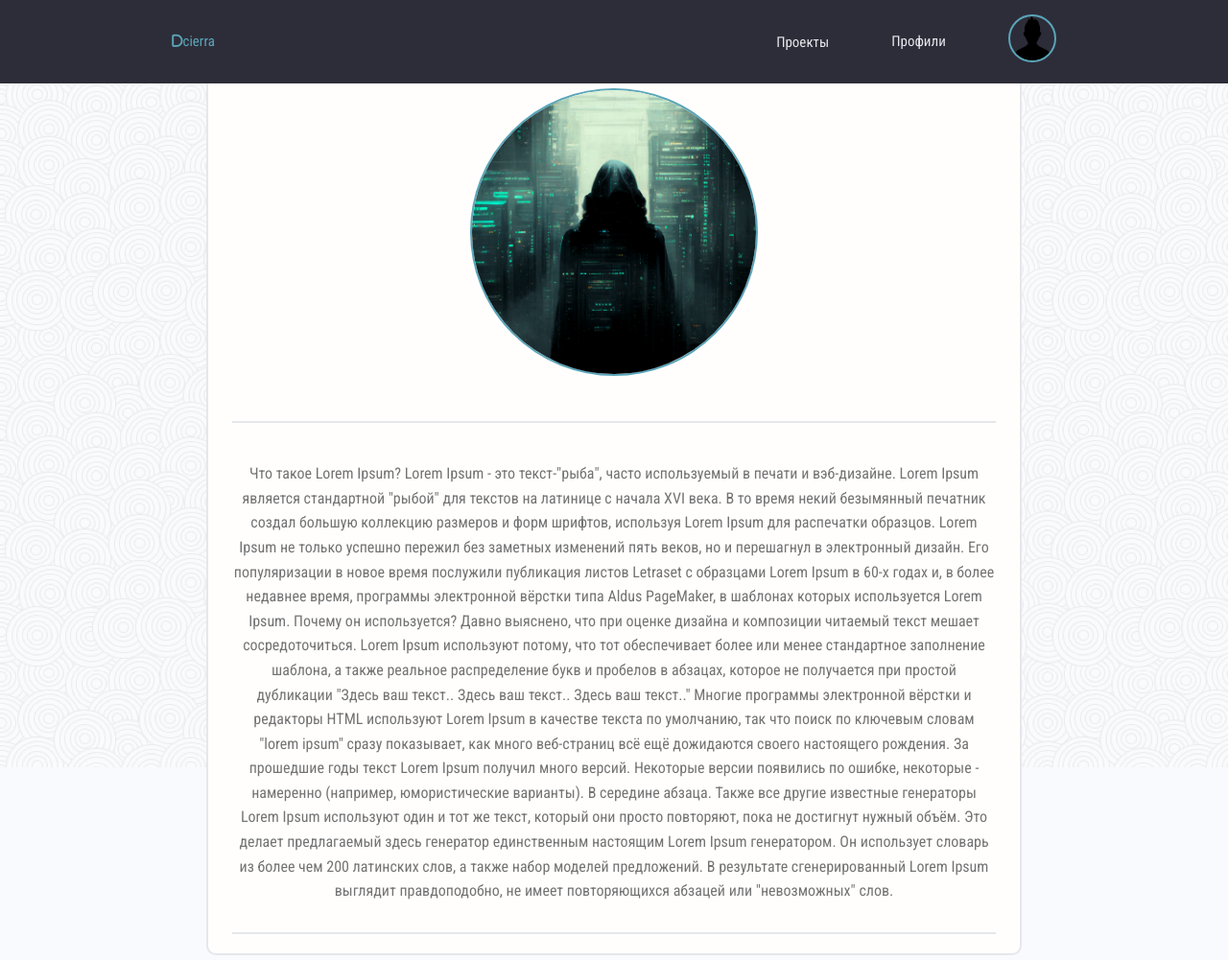
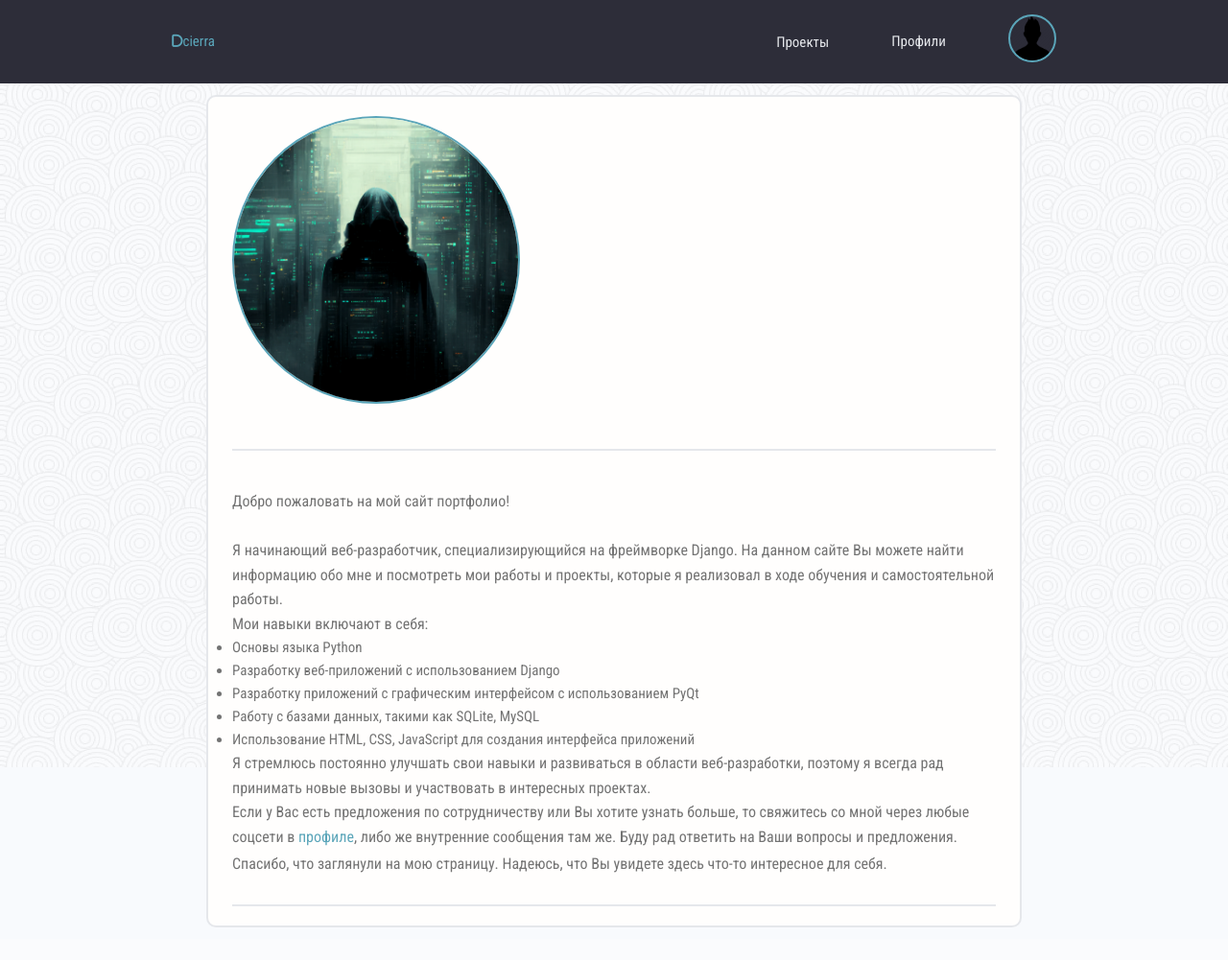
Before and after one commit to dcierra/dcierra-project, a Django app: page / in a window 1280 px wide. Shown: the whole page at 96% size. After the commit the page ends 967 px from the top, so only its background shows below. Run offline with Django 4.2, Linux system fonts and the light colour scheme; the visitor is signed in with stand-in values (Sample User, id 1); data comes from the database, SQL or seed files in the repository; parts of the project's set-up code (start-up, migrations or seed data) failed here and were passed over; some libraries are stand-ins or nearby versions.

Commit message:
update home page, add template search bar, create django app

```diff
--- a/dcierra/settings.py
+++ b/dcierra/settings.py
@@ -37,6 +37,7 @@
 
     'users_app',
     'pyqt_app',
+    'django_app',
 
     'rest_framework',
     'corsheaders',
--- a/dcierra/urls.py
+++ b/dcierra/urls.py
@@ -1,18 +1,3 @@
-"""dcierra URL Configuration
-
-The `urlpatterns` list routes URLs to views. For more information please see:
-    https://docs.djangoproject.com/en/4.1/topics/http/urls/
-Examples:
-Function views
-    1. Add an import:  from my_app import views
-    2. Add a URL to urlpatterns:  path('', views.home, name='home')
-Class-based views
-    1. Add an import:  from other_app.views import Home
-    2. Add a URL to urlpatterns:  path('', Home.as_view(), name='home')
-Including another URLconf
-    1. Import the include() function: from django.urls import include, path
-    2. Add a URL to urlpatterns:  path('blog/', include('blog.urls'))
-"""
 from django.contrib import admin
 from django.urls import path, include, re_path
 from django.conf import settings
@@ -22,6 +7,7 @@
     #path('admin/', admin.site.urls),
     path('', include('users_app.urls')),
     path('pyqt-projects/', include('pyqt_app.urls')),
+    path('django-projects/', include('django_app.urls')),
     path('api/', include('api.urls')),
 ]
 
--- /dev/null
+++ b/django_app/admin.py
@@ -0,0 +1,3 @@
+from django.contrib import admin
+
+# Register your models here.
--- /dev/null
+++ b/django_app/apps.py
@@ -0,0 +1,6 @@
+from django.apps import AppConfig
+
+
+class DjangoAppConfig(AppConfig):
+    default_auto_field = 'django.db.models.BigAutoField'
+    name = 'django_app'
--- /dev/null
+++ b/django_app/models.py
@@ -0,0 +1,3 @@
+from django.db import models
+
+# Create your models here.
--- /dev/null
+++ b/django_app/tests.py
@@ -0,0 +1,3 @@
+from django.test import TestCase
+
+# Create your tests here.
--- /dev/null
+++ b/django_app/views.py
@@ -0,0 +1,6 @@
+from django.shortcuts import render
+
+
+def django_projects(request):
+    context = {}
+    return render(request, 'django_app/django_projects.html', context)
--- a/templates/header.html
+++ b/templates/header.html
@@ -16,7 +16,7 @@
                 <div class="dropdown">
                     <li class="header__menuItemDrop">Проекты</li>
                     <div class="dropdown-content">
-                        <a href="#" class="header__menuItemDropLink">Проекты Django</a>
+                        <a href="{% url 'django_projects' %}" class="header__menuItemDropLink">Проекты Django</a>
                         <a href="{% url 'pyqt_projects' %}" class="header__menuItemDropLink">Проекты PyQt</a>
                     </div>
                 </div>
--- a/users_app/templates/users_app/home_page.html
+++ b/users_app/templates/users_app/home_page.html
@@ -3,47 +3,34 @@
 {% block title %}Главная страница{% endblock%}
 {% block content %}
 <main class="formPage my-lg background-pattern">
-        <div class="content-box text-center">
-            <div class="card text-center">
+    <div class="content-box text-left">
+        <div class="card text-left">
             <div class="card__body dev">
                 <img class="avatar home--page" src="{% static 'images/home_page/image_for_home_page.png' %}" alt="">
                 <div class="border_line">
                     <p>
-                            Что такое Lorem Ipsum?
-                            Lorem Ipsum - это текст-"рыба", часто используемый в печати и вэб-дизайне.
-                            Lorem Ipsum является стандартной "рыбой" для текстов на латинице с начала XVI века.
-                            В то время некий безымянный печатник создал большую коллекцию размеров и форм шрифтов,
-                            используя Lorem Ipsum
-                            для распечатки образцов. Lorem Ipsum не только успешно пережил без заметных изменений пять
-                            веков, но и
-                            перешагнул в электронный дизайн. Его популяризации в новое время послужили публикация листов
-                            Letraset
-                            с образцами Lorem Ipsum в 60-х годах и, в более недавнее время, программы электронной
-                            вёрстки типа Aldus
-                            PageMaker, в шаблонах которых используется Lorem Ipsum. Почему он используется? Давно
-                            выяснено, что при
-                            оценке дизайна и композиции читаемый текст мешает сосредоточиться. Lorem Ipsum используют
-                            потому,
-                            что тот обеспечивает более или менее стандартное заполнение шаблона, а также реальное
-                            распределение
-                            букв и пробелов в абзацах, которое не получается при простой дубликации "Здесь ваш текст..
-                            Здесь
-                            ваш текст.. Здесь ваш текст.." Многие программы электронной вёрстки и редакторы HTML
-                            используют
-                            Lorem Ipsum в качестве текста по умолчанию, так что поиск по ключевым словам "lorem ipsum"
-                            сразу
-                            показывает, как много веб-страниц всё ещё дожидаются своего настоящего рождения. За
-                            прошедшие
-                            годы текст Lorem Ipsum получил много версий. Некоторые версии появились по ошибке, некоторые
-                            -
-                            намеренно (например, юмористические варианты). В середине абзаца. Также все другие известные
-                            генераторы Lorem Ipsum используют один и тот же текст, который они просто повторяют,
-                            пока не достигнут нужный объём. Это делает предлагаемый здесь генератор единственным
-                            настоящим
-                            Lorem Ipsum генератором. Он использует словарь из более чем 200 латинских слов, а также
-                            набор
-                            моделей предложений. В результате сгенерированный Lorem Ipsum выглядит правдоподобно, не
-                            имеет повторяющихся абзацей или "невозможных" слов.
+                        Добро пожаловать на мой сайт портфолио!<br><br>
+                        Я начинающий веб-разработчик, специализирующийся на фреймворке Django.
+                        На данном сайте Вы можете найти информацию обо мне и посмотреть мои работы и проекты,
+                        которые я реализовал в ходе обучения и самостоятельной работы.<br>
+                        Мои навыки включают в себя:<br></p>
+                    <ul>
+                        <li>Основы языка Python</li>
+                        <li>Разработку веб-приложений с использованием Django</li>
+                        <li>Разработку приложений с графическим интерфейсом с использованием PyQt</li>
+                        <li>Работу с базами данных, такими как SQLite, MySQL</li>
+                        <li>Использование HTML, CSS, JavaScript для создания интерфейса приложений</li>
+                    </ul>
+                    <p>
+                        Я стремлюсь постоянно улучшать свои навыки и развиваться в области веб-разработки, поэтому я
+                        всегда рад принимать новые вызовы и участвовать в интересных проектах.<br>
+                        Если у Вас есть предложения по сотрудничеству или Вы хотите узнать больше, то свяжитесь со мной
+                        через любые соцсети в <a href="{% url 'profile_user' profile.id %}">профиле</a>, либо же
+                        внутренние
+                        сообщения там же.
+                        Буду рад ответить на Ваши вопросы и предложения. <br>Спасибо, что заглянули на мою страницу.
+                        Надеюсь, что Вы увидете здесь что-то интересное для
+                        себя.
                     </p>
                 </div>
             </div>
--- a/users_app/views.py
+++ b/users_app/views.py
@@ -9,7 +9,11 @@
 
 
 def home_page(request):
-    context = {}
+    try:
+        profile = Profile.objects.get(username='dcierra')
+    except:
+        profile = request.user.profile
+    context = {'profile': profile}
     return render(request, 'users_app/home_page.html', context)
 
 
```
Also changed, not shown: pyqt_app/templates/pyqt_app/pyqt_projects.html (+1 -17 lines), users_app/templates/users_app/inbox.html (+1 -17 lines), users_app/templates/users_app/profiles.html (+1 -17 lines), django_app/__init__.py (added), django_app/migrations/__init__.py (added). Lines whose indentation alone changed are shown as unchanged.
